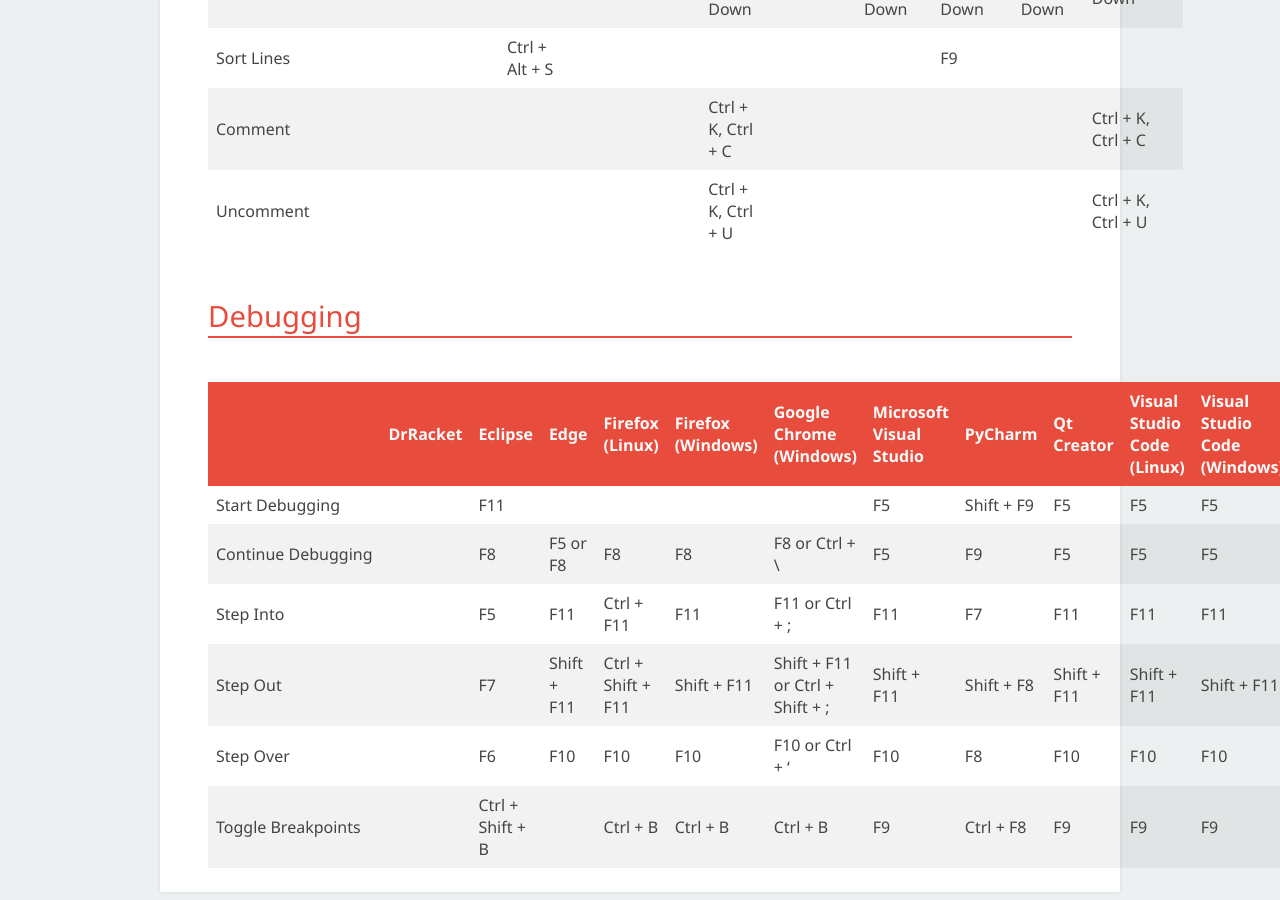
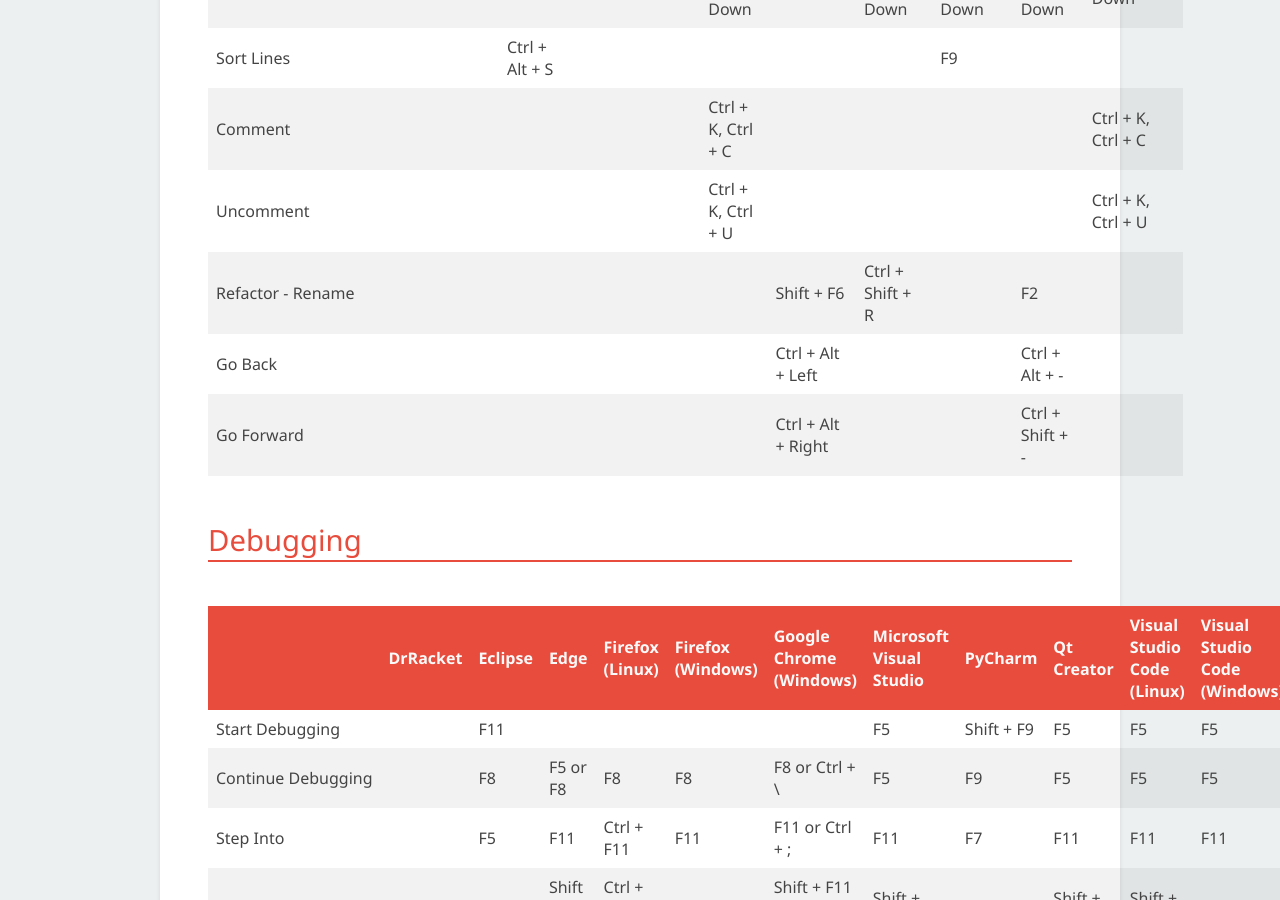
Before and after one commit to EFanZh/efanzh.github.io, a Jekyll site: the page built from _posts/2017-10-18-default-keyboard-shortcuts-for-editors.md, in a window 1280 px wide and 900 px high, scrolled down 2125 px. Built offline with Jekyll 4.4.1, drawn with Linux system fonts in a browser that asks for light colours.

Commit message:
Add some shortcuts
- Go Back
- Go Forward
- Refactor - Rename

```diff
--- a/_posts/2017-10-18-default-keyboard-shortcuts-for-editors.md
+++ b/_posts/2017-10-18-default-keyboard-shortcuts-for-editors.md
@@ -35,6 +35,9 @@
 | Sort Lines             |                  | Ctrl + Alt + S        |                  |                     |                    |                    |                     | F9                   |                            |                              |
 | Comment                |                  |                       |                  |                     | Ctrl + K, Ctrl + C |                    |                     |                      |                            | Ctrl + K, Ctrl + C           |
 | Uncomment              |                  |                       |                  |                     | Ctrl + K, Ctrl + U |                    |                     |                      |                            | Ctrl + K, Ctrl + U           |
+| Refactor - Rename      |                  |                       |                  |                     |                    | Shift + F6         | Ctrl + Shift + R    |                      | F2                         |                              |
+| Go Back                |                  |                       |                  |                     |                    | Ctrl + Alt + Left  |                     |                      | Ctrl + Alt + -             |                              |
+| Go Forward             |                  |                       |                  |                     |                    | Ctrl + Alt + Right |                     |                      | Ctrl + Shift + -           |                              |
 
 ## Debugging
 
```
